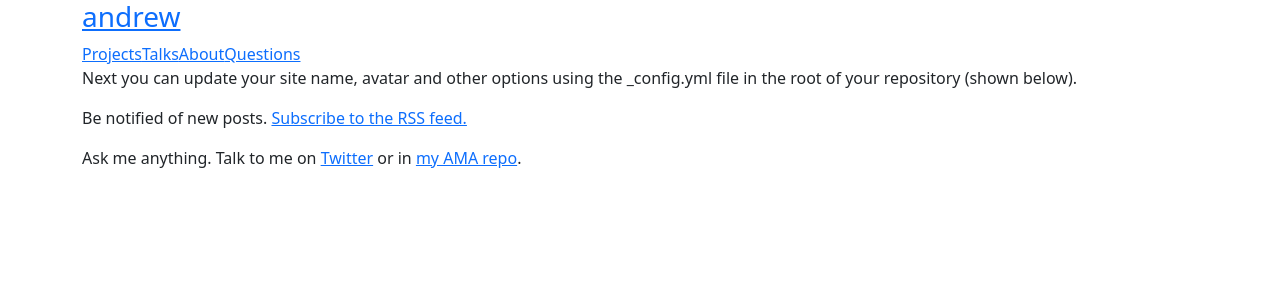
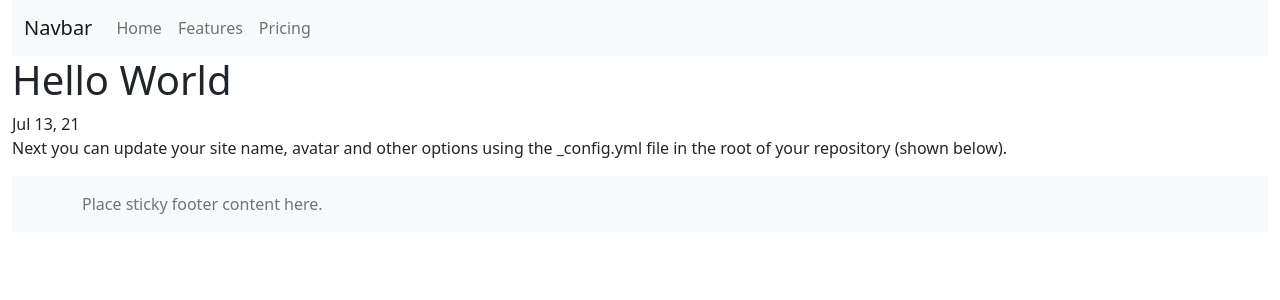
Before and after one commit to andrewhwanpark/brutalist-blog, a Jekyll site: the page built from _posts/2021-07-13-Hello-World.md, in a window 1280 px wide. Shown: the top 300 px of the page. Built offline with Jekyll 4.4.1, drawn with Linux system fonts in a browser that asks for light colours.

Commit message:
Scaffold essential layouts

```diff
--- a/_layouts/default.html
+++ b/_layouts/default.html
@@ -12,42 +12,43 @@
     />
   </head>
   <body>
-    <div class="container">
-      <header class="masthead">
-        <h3 class="masthead-title">
-          <a href="/" title="Home">andrew</a>
-        </h3>
-        <ul class="nav">
-          <li><a href="/projects">Projects</a></li>
-          <li><a href="/talks">Talks</a></li>
-          <li><a href="/about">About</a></li>
-          <li>
-            <a
-              href="https://github.com/mdo/ama/issues/new"
-              rel="noreferrer"
-              target="_blank"
-              >Questions</a
-            >
-          </li>
-        </ul>
-      </header>
+    <div class="container-fluid">
+      <nav class="navbar navbar-expand-lg navbar-light bg-light">
+        <div class="container-fluid">
+          <a class="navbar-brand" href="#">Navbar</a>
+          <button
+            class="navbar-toggler"
+            type="button"
+            data-bs-toggle="collapse"
+            data-bs-target="#navbarNav"
+            aria-controls="navbarNav"
+            aria-expanded="false"
+            aria-label="Toggle navigation"
+          >
+            <span class="navbar-toggler-icon"></span>
+          </button>
+          <div class="collapse navbar-collapse" id="navbarNav">
+            <ul class="navbar-nav">
+              <li class="nav-item">
+                <a class="nav-link" href="#">Home</a>
+              </li>
+              <li class="nav-item">
+                <a class="nav-link" href="#">Features</a>
+              </li>
+              <li class="nav-item">
+                <a class="nav-link" href="#">Pricing</a>
+              </li>
+            </ul>
+          </div>
+        </div>
+      </nav>
       <div class="body">{{ content }}</div>
-      <div class="footer">
-        <p>
-          Be notified of new posts.
-          <a href="/atom.xml">Subscribe to the RSS feed.</a>
-        </p>
-        <p>
-          Ask me anything. Talk to me on
-          <a rel="noreferrer" href="https://twitter.com/mdo" target="_blank"
-            >Twitter</a
-          >
-          or in
-          <a rel="noreferrer" href="https://github.com/mdo/ama" target="_blank"
-            >my AMA repo</a
-          >.
-        </p>
-      </div>
+
+      <footer class="footer mt-auto py-3 bg-light">
+        <div class="container">
+          <span class="text-muted">Place sticky footer content here.</span>
+        </div>
+      </footer>
     </div>
     <!-- JS for Bootstrap -->
     <script
--- a/_layouts/page.html
+++ b/_layouts/page.html
@@ -2,4 +2,7 @@
 layout: default
 ---
 
-{{ content }}
+<div class="page">
+  <h1 class="page-title">{{ page.title }}</h1>
+  <div class="page-body">{{ content }}</div>
+</div>
--- a/_layouts/post.html
+++ b/_layouts/post.html
@@ -2,4 +2,8 @@
 layout: default
 ---
 
-{{ content }}
+<div class="post">
+  <h1>{{ page.title }}</h1>
+  <span class="post-date">{{ page.date | date: "%b %d, %y" }}</span>
+  <div class="post-body">{{ content }}</div>
+</div>
```
Also changed, not shown: index.html (+17 -0 lines).
